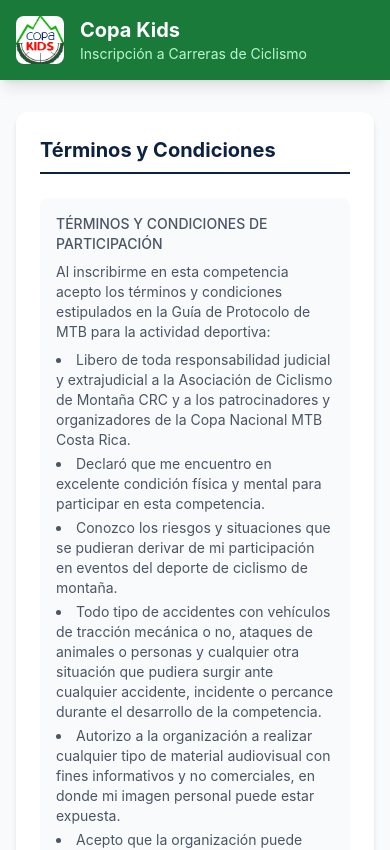
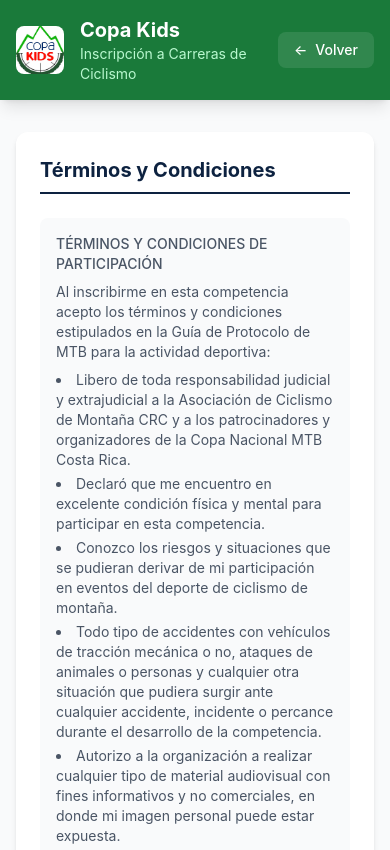
Before and after one commit to Nancyms1012/formulario-inscripciones, a Next.js app: page /inscripcion/kids in a window 390 px wide. Shown: the top 850 px of the page. Built offline with nearby package versions, Linux system fonts and the light colour scheme.

Commit message:
Add visible 'Volver a la portada' button in Copa and Kids headers
- Explicit back button on the right side of both headers
- Lets users return to event selector to switch between Copa and Kids
- Responsive: shows full text on desktop, 'Volver' on mobile

```diff
--- a/src/app/inscripcion/copa/layout.tsx
+++ b/src/app/inscripcion/copa/layout.tsx
@@ -14,7 +14,7 @@ export default function CopaLayout({
     <>
       {/* Header Azul La Copa */}
       <header className="bg-[#0d2240] text-white shadow-lg">
-        <div className="max-w-4xl mx-auto px-4 py-4 flex items-center gap-4">
+        <div className="max-w-4xl mx-auto px-4 py-4 flex items-center justify-between gap-4">
           <a href="/" className="flex items-center gap-4 hover:opacity-80 transition-opacity">
             <img
               src="/images/LOGO_COPA.jpeg"
@@ -27,6 +27,14 @@ export default function CopaLayout({
                 Inscripción a Carreras de Ciclismo
               </p>
             </div>
+          </a>
+          <a
+            href="/"
+            className="flex items-center gap-2 bg-white/10 hover:bg-white/20 text-white text-sm font-medium px-4 py-2 rounded-lg transition-colors whitespace-nowrap"
+          >
+            <span aria-hidden="true">&larr;</span>
+            <span className="hidden sm:inline">Volver a la portada</span>
+            <span className="sm:hidden">Volver</span>
           </a>
         </div>
       </header>
--- a/src/app/inscripcion/kids/layout.tsx
+++ b/src/app/inscripcion/kids/layout.tsx
@@ -14,7 +14,7 @@ export default function KidsLayout({
     <>
       {/* Header Verde Copa Kids */}
       <header className="bg-[#1a7a3a] text-white shadow-lg">
-        <div className="max-w-4xl mx-auto px-4 py-4 flex items-center gap-4">
+        <div className="max-w-4xl mx-auto px-4 py-4 flex items-center justify-between gap-4">
           <a href="/" className="flex items-center gap-4 hover:opacity-80 transition-opacity">
             <img
               src="/images/logo-copa-kids.jpeg"
@@ -27,6 +27,14 @@ export default function KidsLayout({
                 Inscripción a Carreras de Ciclismo
               </p>
             </div>
+          </a>
+          <a
+            href="/"
+            className="flex items-center gap-2 bg-white/10 hover:bg-white/20 text-white text-sm font-medium px-4 py-2 rounded-lg transition-colors whitespace-nowrap"
+          >
+            <span aria-hidden="true">&larr;</span>
+            <span className="hidden sm:inline">Volver a la portada</span>
+            <span className="sm:hidden">Volver</span>
           </a>
         </div>
       </header>
```
